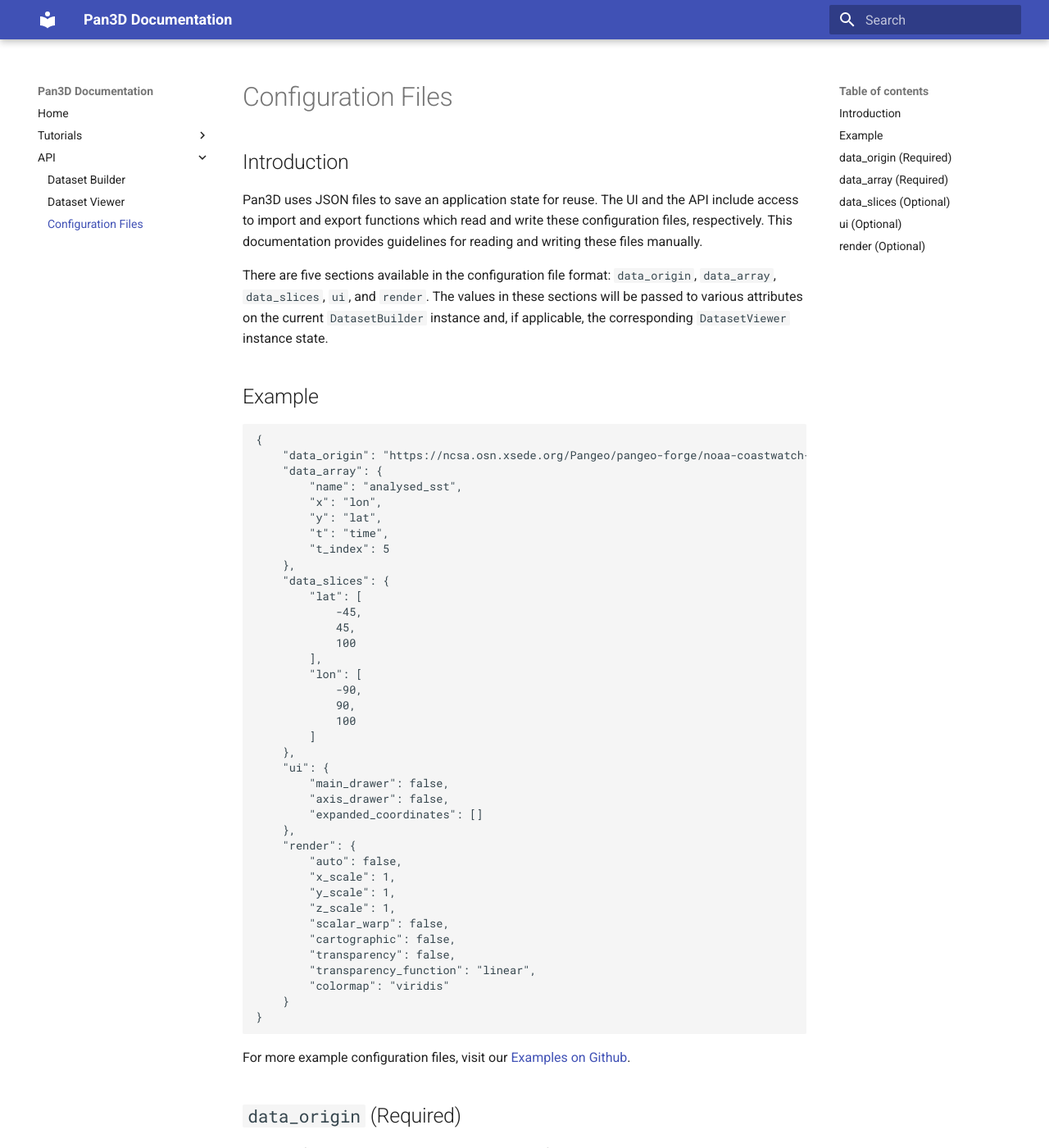
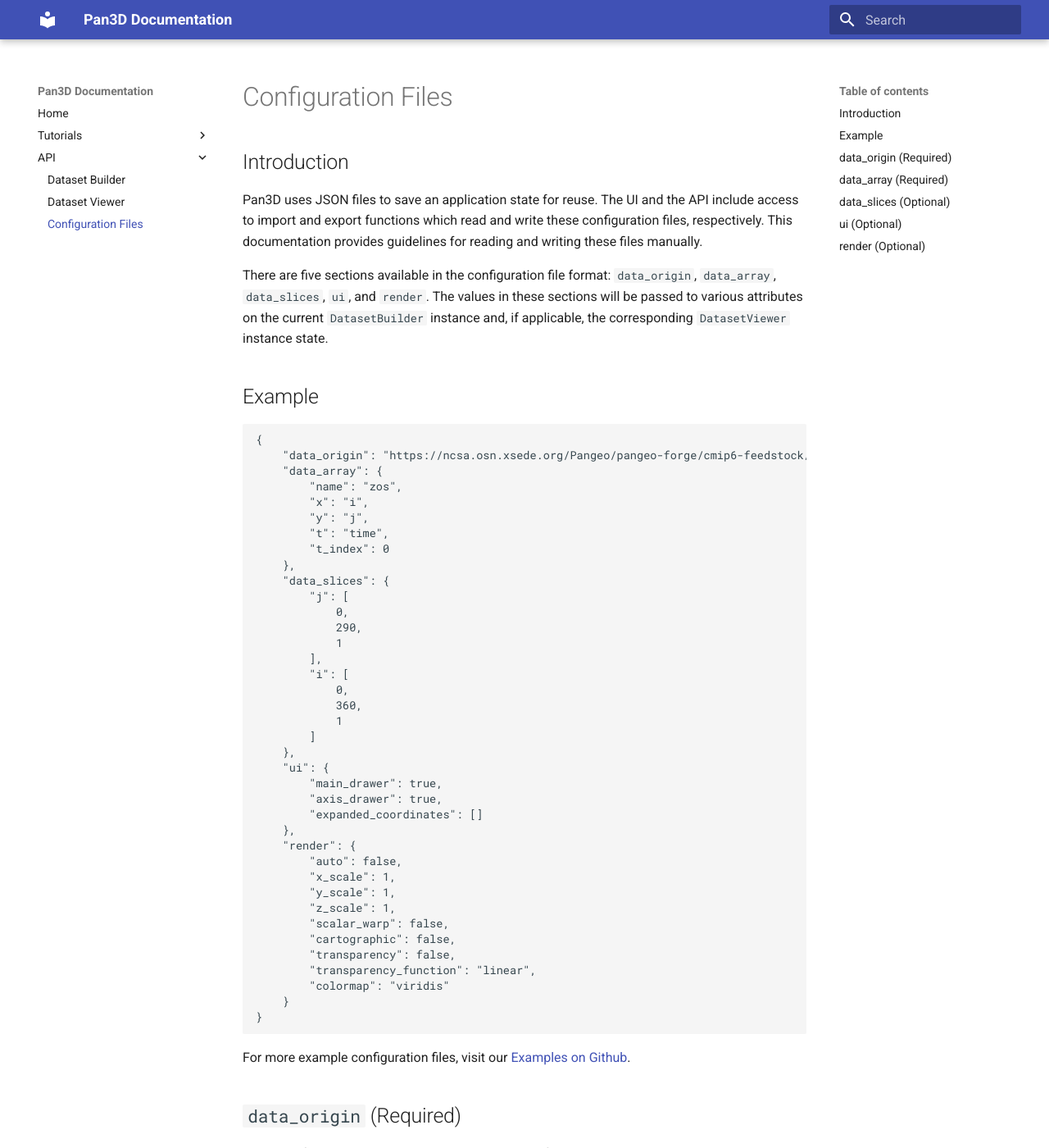
Before and after one commit to Kitware/pan3d, an MkDocs documentation site: the page built from docs/api/configuration.md, in a window 1280 px wide and 1400 px high. Shown: the whole window at 82% size. Built offline with MkDocs 1.6.1 and Material for MkDocs 9.7.7, drawn with Linux system fonts in a browser that asks for light colours.

Commit message:
fix: remove references to NOAA dataset

````diff
--- a/docs/api/configuration.md
+++ b/docs/api/configuration.md
@@ -10,29 +10,29 @@
 
 ```
 {
-    "data_origin": "https://ncsa.osn.xsede.org/Pangeo/pangeo-forge/noaa-coastwatch-geopolar-sst-feedstock/noaa-coastwatch-geopolar-sst.zarr",
+    "data_origin": "https://ncsa.osn.xsede.org/Pangeo/pangeo-forge/cmip6-feedstock/test_surface.zarr",
     "data_array": {
-        "name": "analysed_sst",
-        "x": "lon",
-        "y": "lat",
+        "name": "zos",
+        "x": "i",
+        "y": "j",
         "t": "time",
-        "t_index": 5
+        "t_index": 0
     },
     "data_slices": {
-        "lat": [
-            -45,
-            45,
-            100
+        "j": [
+            0,
+            290,
+            1
         ],
-        "lon": [
-            -90,
-            90,
-            100
+        "i": [
+            0,
+            360,
+            1
         ]
     },
     "ui": {
-        "main_drawer": false,
-        "axis_drawer": false,
+        "main_drawer": true,
+        "axis_drawer": true,
         "expanded_coordinates": []
     },
     "render": {
````
Also changed, not shown: docs/tutorials/jupyter_notebook.md (+13 -12 lines), 3 other files.
